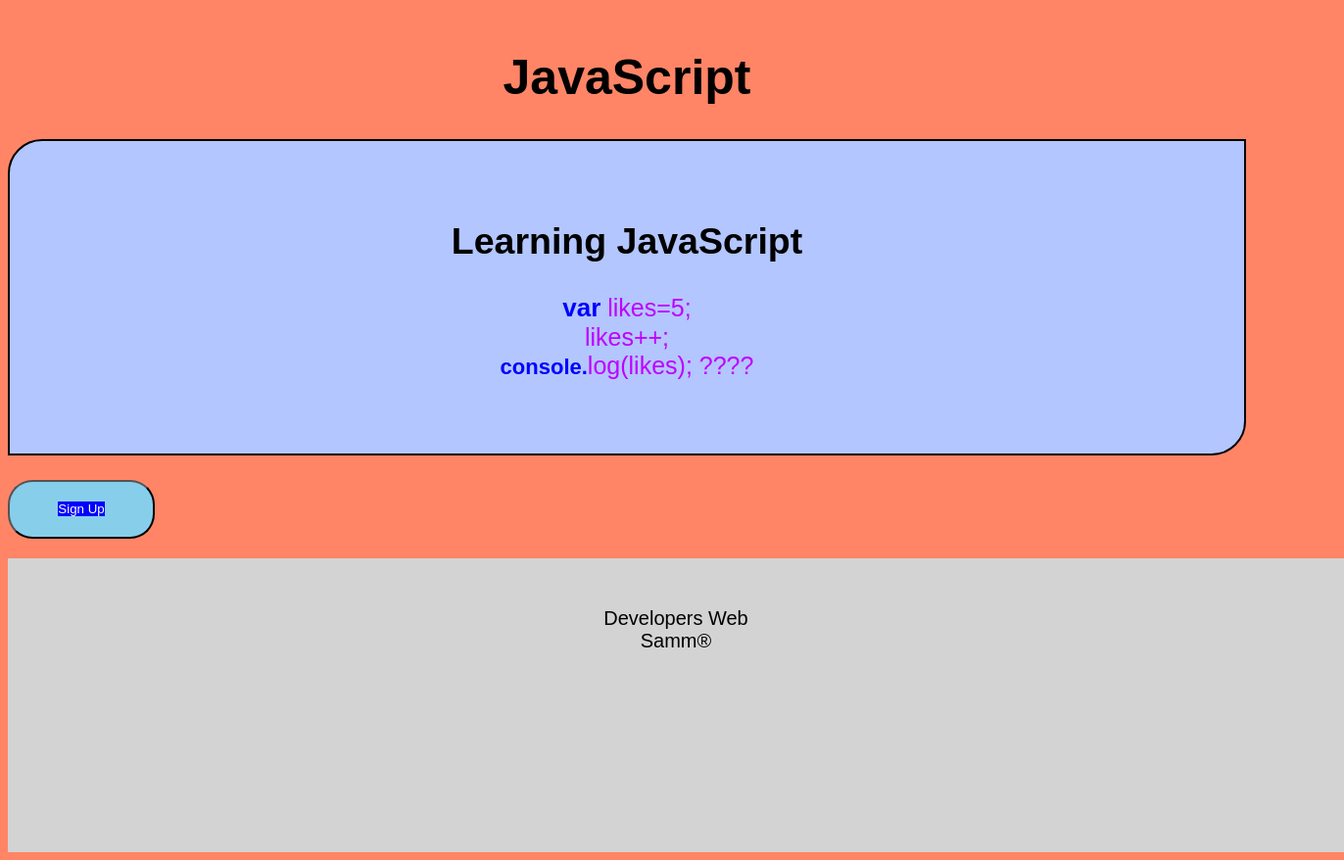
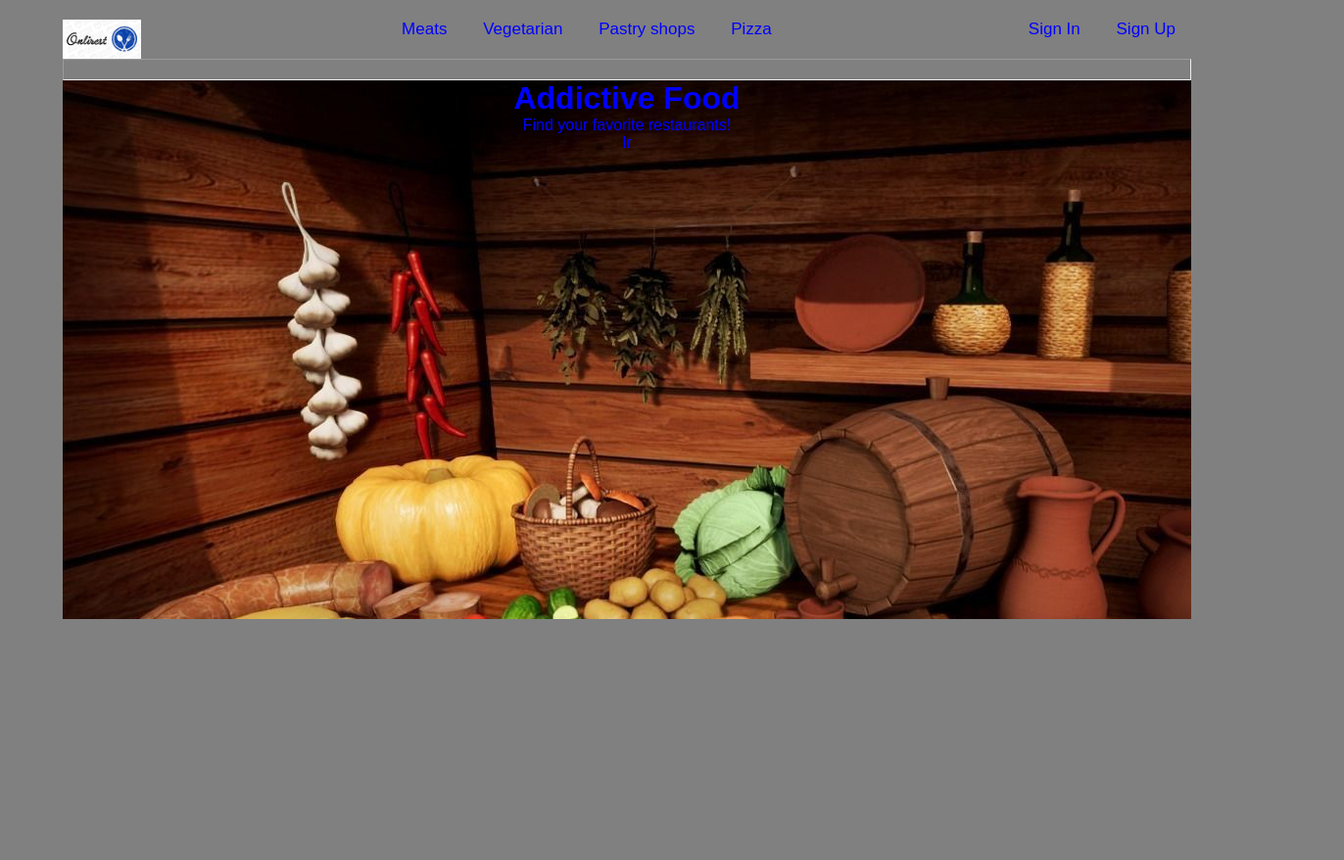
Before and after one commit to SamArm133/demo-web, a plain HTML site: page index.html in a window 1280 px wide. Shown: the whole page at 98% size, 1372 px wide, since content can reach past the window. After the commit the page ends 800 px from the top, so only its background shows below. Drawn offline with Linux system fonts and the light colour scheme.

Commit message:
photos add

```diff
--- a/index.html
+++ b/index.html
@@ -1,28 +1,87 @@
-<!Doctype html>
+<!DOCTYPE html>
 <html lang="en">
 
 <head>
-	<title>Developers</title>
+	<title>Online-Restaurant</title>
 	<meta charset="utf-8">
 	<meta name="viewport" content="width=device-width, initial-scale=1">
 	<link rel="stylesheet" href="style.css">
-	<script src="https://kit.fontawesome.com/a076d05399.js"></script>
 </head>
 
 <body>
-	<h1>JavaScript</h1>
-	<div class="caja">
-		<h2>Learning JavaScript</h2>
-	    <p class="js"><strong id="cr">var</strong> likes=5;<br>
-			likes++;<br>
-		<strong id="cc">console.</strong>log(likes);  ????
-		</p>
+	<div class="container">
+		<div class="navegation">
+			<div>
+				<img src="photos/onlirest.jpg" alt="restaurant" class="logo">
+			</div>
+			<div class="blogs">
+					<a href="#">Meats</a>
+					<a href="#">Vegetarian</a>
+					<a href="#">Pastry shops</a>
+					<a href="#">Pizza</a>
+			</div>
+			<div class="naveright">
+				<a href="#">Sign In</a>
+				<a href="#">Sign Up</a>
+			</div>
+		</div>
+		<hr>
+		<div class="cuadroone">
+			<h1>Addictive Food</h1>
+			<p>Find your favorite restaurants!</p>
+			<a href="#">Ir</a>
+		</div>
+
 	</div>
 
-	<button><a class="button" href="menu.html">Sign Up</a></button>
 
-	<footer id="in">Developers Web<br>Samm&#174</footer>
-    <script src="script.js"></script>
+
+
+
+
+
+
+
+
+
+
+
+
+
+
+
+
+<!--<div class="ima">
+	<ul>
+		<li><a href="Meats">Meats</a></li>
+		<li><a href="Vegetarian">Vegetarian</a></li>
+		<li><a href="Pizza">Pizza</a></li>
+		<li><a href="Bakeries">Bakeries</a></li>
+		<li><a href="Cake">Pastry Shops</a></li>
+	</ul>
+
+	<div class="title">
+		<h1>Addictive Food</h1>
+	</div>
+
+	<div class="caja">
+		Find your favorite restaurants!
+	</div>
+</div>
+
+	<div>
+		<p>restaurant 1</p>
+	</div>
+
+	<div>
+		<p>restaurant 2</p>
+	</div>
+
+	<div>
+		<p>restaurant 3</p>
+	</div>
+	<footer>Samm&#174</footer>
+	<button><a class="button" href="menu.html">Sign Up</a></button>-->
+    	<script src="script.js"></script>
 </body>
-
 </html>
--- a/script.js
+++ b/script.js
@@ -1,7 +1,4 @@
-function myfunction(){
-	document.getElementById("demo").innerHTML = "Hello";
+var app = "phone" {
+console.log(app)
 }
-var Date = new Date();
-    document.getElementById("am").innerHTML = "Date";
-
-alert("Welcome");
+app
--- a/style.css
+++ b/style.css
@@ -1,128 +1,222 @@
-body {
-	 /*background: linear-gradient(95deg,linen,lightsteelblue);
-	 max-width: 100%;*/
-	 background-color: #ff8566;
+* {
+	margin: 0;
+	padding: 0;
+	box-sizing: border-box;
 }
 
-h1 {
-	font-family:sans-serif;
-	text-align: center;
-	color:black;
-	margin-top: 50px;
-	font-size: 50px;
+body {
+	background-color: gray;
+	color: blue;
+	font-family: sans-serif;
+	font-size: 16px;
 }
 
-.fas {
-	position: absolute;
-	top: 40px;
-	right: 20px;
-	font-size: 50px;
-	color: blue;
+a {
+	color: #0000ff;
+	text-decoration: none;
+}
+
+.container {
+	width: 90%;
+	margin: auto;
+}
+
+/*NAVEGACION*/
+
+.navegation {
+	display: flex;
+	font-size: 17px;
+	justify-content: space-between;
+	/*align-items: center;*/
+	height: 60px;
+	padding: 20px 0;
+}
+
+.logo {
+	width: 80px;
+}
+
+/*2 CONTENEDOR DE NAVEGACION*/
+.blogs {
+	direction: flex;
+}
+
+.blogs a {
+	padding: 16px;
+}
+
+.blogs a:hover {
+	border-bottom: 2px solid #000000;
+}
+
+.navegation .blogs {
+	flex: 1px;
+	margin-left: 20px;
+}
+
+/*3 CONTENEDOR DEL NAV*/
+.naveright a {
+	padding: 16px
+}
+
+.naveright a:hover {
+	border-bottom: 2px solid #000000;
+}
+
+hr {
+	padding: 10px 0;
+}
+
+/*1CUADRO*/
+
+.cuadroone {
+	background-image: url(photos/food.png);
+	width: 100%;
+	height: 550px;
 }
 
 
-img {
-	padding: 10px;
-	height:80px;
-	width:100px;
-	border-radius: 35px;
-	position:relative;
-	top:40px;
-	left: 20px;
-
-}
- a:link, a:visited {
- 	background-color:blue;
- 	color: #ffffff;
- 	text-decoration: none;
- 	display:inline-block;
- }
-
-a:hover, a:active {
-  background-color: #f2f2f2;
-}
-
-.caja {
-	text-align: center;
-	font-family: sans-serif;
-	font-size: 25px;
-	background-color: #b3c6ff;
-	font-weight: 400;
-	margin: 0 0 25px;
-	overflow: hidden;
-	padding: 50px;
-	border-radius: 35px 0 35px 0;
-	border: 2px solid;
-}
-
-.js {
-	color:#bf00ff;
-}
-
-#cr {
-	color:blue;
-	font-size: 26px;
-}
-
-#cc {
-	color:blue;
-	font-size: 22px;
-}
 
 
-#in {
-	color: #000000;
-	height: 200px;
-	text-align: center;
-	background-color: lightgray;
-	font-size: 20px;
-	font-family: sans-serif;
-	margin-top: 20px;
-}
 
 
-button {
-	width: 150px;
-	height:60px;
-	background-color:skyblue;
-	border-radius: 25px;
-	padding: 20px;
 
-}
 
+
+
+
+
+
+
+
+
+
+
+
+
+
+
+
+
+/*
 ul {
 	list-style-type: none;
 	margin: 0;
 	padding: 0;
-	overflow: auto;
-	background-color: #ffef;
+	overflow: hidden;
 }
 
-li{
+li {
 	float: left;
-	text-align: center;
 }
 
 li a {
-	display:block;
-	color:gray;
-	text-align:center;
-	padding:50px;
-	text-decoration:none;
+	display: inline-block;
+	color: #0000e6;
+	text-align: center;
+	padding: 12px 40px;
+	text-decoration: none;
+	border-bottom: 3px solid #0000e6;
 }
 
-li a:hover {
-	background-color:navy;
+li a:hover:not(.active) {
+	background-color: #ffff66;
+}
 
+.active {
+	background-color: #ffff66;
 }
-/*debo arreglar lo del % de la pantalla del body con */
-footer {
-	max-width: 100%;
-	background-color:#aeae;
+
+.title {
 	text-align: center;
-	color: white;
-	width:100%;
-	height: 40px;
-	padding: 50px;
-	overflow: auto;
+	padding: auto;
+	margin: 50px;
+	color: #0000e6;
+	font-size: 30px;
 }
+
+body {
+	background-image: url("food.png");
+	background-position: center;
+	background-repeat: no-repeat;
+	height: 500px;
+	position: relative;
+}
+
+
+/*esto es de feature redes */
+
+*{
+	box-sizing: border-box;
+}
+body {
+	text-align: center;
+	box-sizing: border-box;
+	margin: 0;
+	padding: 0;
+}*/
+/*
+.wrapper {
+	display: inline-flex;
+	margin: 0;
+	padding: 0;
+	align-items: center;
+	justify-content: center;
+	height: 100vh;
+}
+
+i {
+	padding: 0px 10px;
+}
+
+.wrapper i:nth-child(1) {
+	color: #4867AA;
+	cursor: pointer;
+	text-shadow: 0px 7px 10px rgba(0, 0, 0, 0.4);
+	transition: all ease-in-out 150ms;
+}
+
+.wrapper i:nth-child(1):hover {
+	margin-top: -10px;
+	text-shadow: 0px 16px 10px rgba(0, 0, 0, 0.3);
+	transform: translate(0, -8);
+}
+
+.wrapper i:nth-child(2) {
+	color: #1DA1F2;
+	cursor: pointer;
+	text-shadow: 0px 7px 10px rgba(0, 0, 0, 0.4);
+	transition: all ease-in-out 150ms;
+}
+
+.wrapper i:nth-child(2):hover {
+	margin-top: -10px;
+	text-shadow: 0px 16px 10px rgba(0, 0, 0, 0.3);
+	transform: translate(0, -8);
+}
+
+.wrapper i:nth-child(3) {
+	color: #444;
+	cursor: pointer;
+	text-shadow: 0px 7px 10px rgba(0, 0, 0, 0.5);
+	transition: all ease-in-out 150ms;
+}
+
+.wrapper i:nth-child(3):hover {
+	margin-top: -10px;
+	text-shadow: 0px 14px 10px rgba(0, 0, 0, 0.4);
+	transform: translate(0, -5);
+}
+.wrapper i:nth-child(4) {
+	color: #fffc00;
+	cursor: pointer;
+	text-shadow: 0px 7px 10px rgba(0, 0, 0, 0.4);
+	transition: all ease-in-out 150ms;
+}
+.wrapper i:nth-child(4):hover {
+	margin-top: -10px;
+	text-shadow: 0px 16px 10px rgba(0, 0, 0, 0.3);
+	transform: translate(0, -8);
+}
+*/
+box-shadow: 0 4px 8px 0 rgba(0, 0, 0, 0.2), 0 6px 20px 0 rgba(0, 0, 0, 0.19);/*text-shadow para sombra de un cuadro*/
```
Also changed, not shown: feature1.html (+13 -1 lines), menu.html (+7 -5 lines), photos/food.png (added), photos/onlirest.jpg (added), photos/open.jpeg (added), 1 other file.
